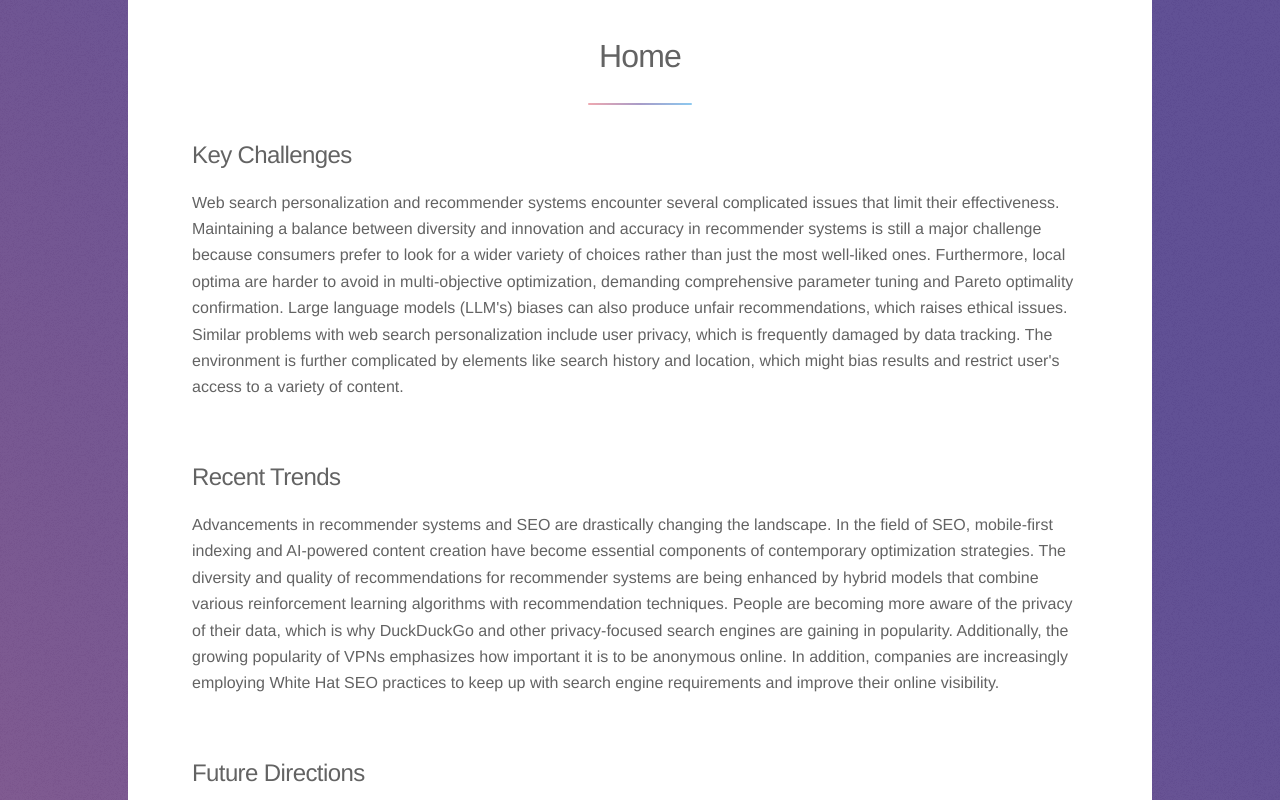
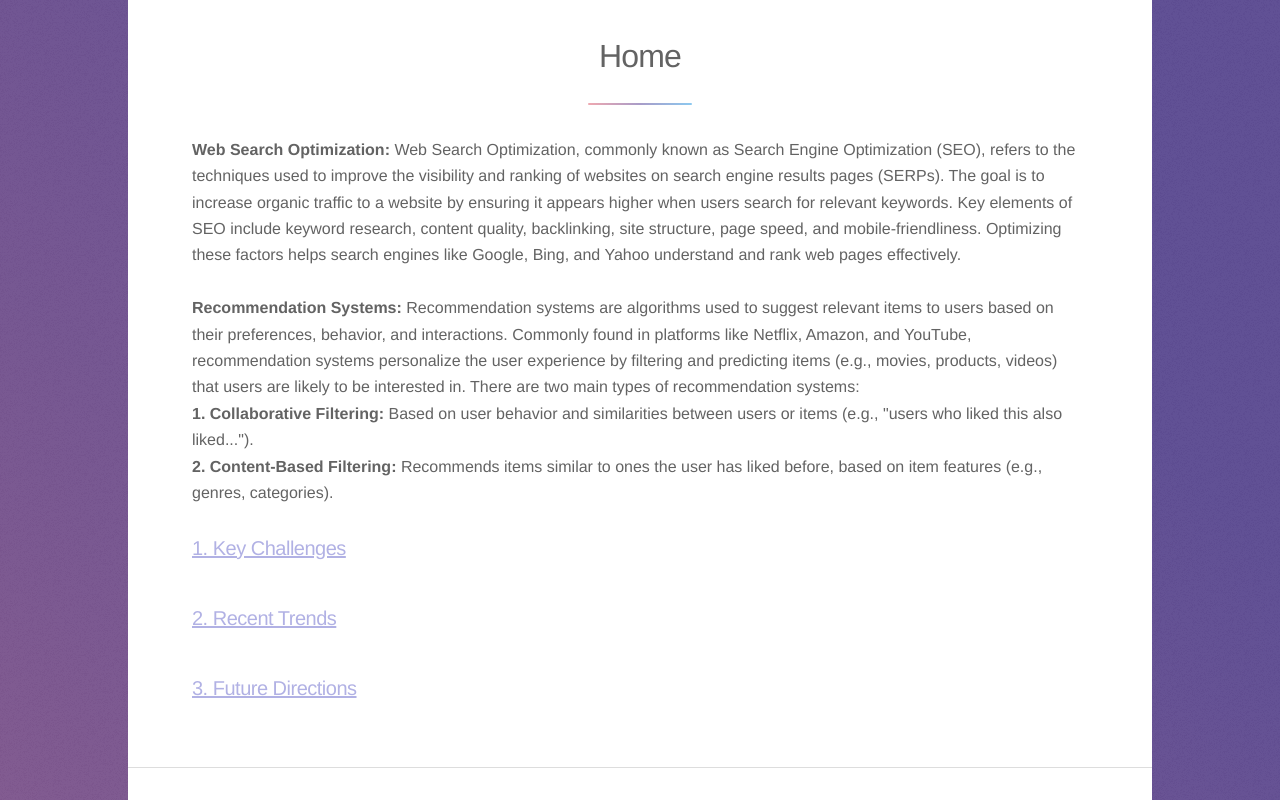
Before and after one commit to saidugyala/web-tech-Project1, a React (Create React App) app: page / in a window 1280 px wide. Shown: the part 700-1500 px from the top of the page. Built offline with nearby package versions, Linux system fonts and the light colour scheme.

Commit message:
Refactor

```diff
--- a/src/components/Intro.jsx
+++ b/src/components/Intro.jsx
@@ -6,6 +6,9 @@ import Page2 from './Page2';
 import Page3 from './Page3';
 import Page4 from './Page4';
 import Page5 from './Page5';
+import Evaluation from '../Images/Evaluation_metrics.jpeg';
+import Multiple from '../Images/Multiple.jpeg';
+import SEO from '../Images/SEO.jpg';
 //import '../Styles/Page.css';
 
 const pages = [<Page1 />, <Page2 />, <Page3 />, <Page4 />, <Page5 />];
@@ -31,6 +34,14 @@ function Intro() {
     return () => clearInterval(interval);
   }, []);
 
+  const [showChallenges, setShowChallenges] = useState(false);
+  const [showTrends, setShowTrends] = useState(false);
+  const [showFuture, setShowFuture] = useState(false);
+
+  const toggleChallenges = () => setShowChallenges(!showChallenges);
+  const toggleTrends = () => setShowTrends(!showTrends);
+  const toggleFuture = () => setShowFuture(!showFuture);
+
   return (
     <div id="main">
 		<Nav />
@@ -40,17 +51,39 @@ function Intro() {
 										<header className="major">
 											<center><h2>Home</h2></center>
 										</header>
-										<h2>Key Challenges</h2>
-										<p>Web search personalization and recommender systems encounter several complicated issues that limit their effectiveness. Maintaining a balance between diversity and innovation and accuracy in recommender systems is still a major challenge because consumers prefer to look for a wider variety of choices rather than just the most well-liked ones. Furthermore, local optima are harder to avoid in multi-objective optimization, demanding comprehensive parameter tuning and Pareto optimality confirmation. Large language models (LLM's) biases can also produce unfair recommendations, which raises ethical issues. Similar problems with web search personalization include user privacy, which is frequently damaged by data tracking. The environment is further complicated by elements like search history and location, which might bias results and restrict user's access to a variety of content. </p>
+										<div>
+											<strong>Web Search Optimization: </strong> Web Search Optimization, commonly known as Search Engine Optimization (SEO), refers to the techniques used to improve the visibility and ranking of websites on search engine results pages (SERPs). The goal is to increase organic traffic to a website by ensuring it appears higher when users search for relevant keywords. Key elements of SEO include keyword research, content quality, backlinking, site structure, page speed, and mobile-friendliness. Optimizing these factors helps search engines like Google, Bing, and Yahoo understand and rank web pages effectively.
+										</div>
+										<br />
+										<strong>Recommendation Systems: </strong> Recommendation systems are algorithms used to suggest relevant items to users based on their preferences, behavior, and interactions. Commonly found in platforms like Netflix, Amazon, and YouTube, recommendation systems personalize the user experience by filtering and predicting items (e.g., movies, products, videos) that users are likely to be interested in. There are two main types of recommendation systems:
+										<div><strong>   1. Collaborative Filtering: </strong>Based on user behavior and similarities between users or items (e.g., "users who liked this also liked...").</div>
+										<div><strong>   2. Content-Based Filtering:</strong> Recommends items similar to ones the user has liked before, based on item features (e.g., genres, categories).</div>
+										<br />
+										<h3 className="buttontoggle" onClick={toggleChallenges}>1. Key Challenges</h3>
+										{showChallenges && (
+        									<div className="mycontent" style={{ display: showChallenges ? "block" : "none" }}>
+												<p>
+													Web search personalization and recommender systems encounter several complicated issues that limit their effectiveness. Maintaining a balance between diversity and innovation and accuracy in recommender systems is still a major challenge because consumers prefer to look for a wider variety of choices rather than just the most well-liked ones. Furthermore, local optima are harder to avoid in multi-objective optimization, demanding comprehensive parameter tuning and Pareto optimality confirmation. Large language models (LLM's) biases can also produce unfair recommendations, which raises ethical issues. Similar problems with web search personalization include user privacy, which is frequently damaged by data tracking. The environment is further complicated by elements like search history and location, which might bias results and restrict user's access to a variety of content.
+												</p>
+											</div>
+										)}
 										<br></br>
-										<h2>Recent Trends</h2>
-										<p>
-										Advancements in recommender systems and SEO are drastically changing the landscape. In the field of SEO, mobile-first indexing and AI-powered content creation have become essential components of contemporary optimization strategies. The diversity and quality of recommendations for recommender systems are being enhanced by hybrid models that combine various reinforcement learning algorithms with recommendation techniques. People are becoming more aware of the privacy of their data, which is why DuckDuckGo and other privacy-focused search engines are gaining in popularity. Additionally, the growing popularity of VPNs emphasizes how important it is to be anonymous online. In addition, companies are increasingly employing White Hat SEO practices to keep up with search engine requirements and improve their online visibility.
-										</p>
+										<h3 className="buttontoggle" onClick={toggleTrends}>2. Recent Trends</h3>
+										{showTrends && (
+        									<div className="mycontent" style={{ display: showTrends ? "block" : "none" }}>
+												<p>
+													Advancements in recommender systems and SEO are drastically changing the landscape. In the field of SEO, mobile-first indexing and AI-powered content creation have become essential components of contemporary optimization strategies. The diversity and quality of recommendations for recommender systems are being enhanced by hybrid models that combine various reinforcement learning algorithms with recommendation techniques. People are becoming more aware of the privacy of their data, which is why DuckDuckGo and other privacy-focused search engines are gaining in popularity. Additionally, the growing popularity of VPNs emphasizes how important it is to be anonymous online. In addition, companies are increasingly employing White Hat SEO practices to keep up with search engine requirements and improve their online visibility.
+												</p>
+											</div>
+										)}
 										<br></br>
-										<h2>Future Directions</h2>
-										<p>In the long run, recommender system research will concentrate on improving dynamic, real-time recommendations so that systems can more successfully adjust to changing user preferences. Another important area of research is improving LLM's ability to follow instructions, which will help models understand user intent in recommendation tasks more precisely. The development of techniques for balancing user privacy and personalization in web searches will be essential. The long-term effects of tailored search results on user behavior will also be studied by researchers, who hope to develop systems that offer useful content without compromising user diversity or privacy. The development of these technologies will be shaped by ongoing cooperation and innovation in these fields, opening the door to more morally and practically sound solutions. </p>
-									</div>
+										<h3 className="buttontoggle" onClick={toggleFuture}>3. Future Directions</h3>
+										{showFuture && (
+        									<div className="mycontent" style={{ display: showFuture ? "block" : "none" }}>
+												<p>In the long run, recommender system research will concentrate on improving dynamic, real-time recommendations so that systems can more successfully adjust to changing user preferences. Another important area of research is improving LLM's ability to follow instructions, which will help models understand user intent in recommendation tasks more precisely. The development of techniques for balancing user privacy and personalization in web searches will be essential. The long-term effects of tailored search results on user behavior will also be studied by researchers, who hope to develop systems that offer useful content without compromising user diversity or privacy. The development of these technologies will be shaped by ongoing cooperation and innovation in these fields, opening the door to more morally and practically sound solutions. </p>
+											</div>
+										)}
+										</div>
 
 								</div>
 							</section>
```
